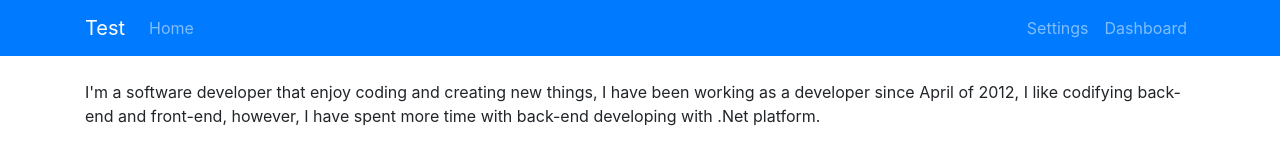
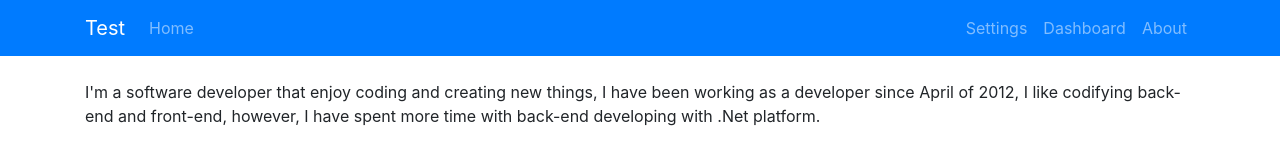
Before and after one commit to aderbalfarias/my-react, an Angular app: page / in a window 1280 px wide. Shown: the top 160 px of the page. Built offline with nearby package versions, Linux system fonts and the light colour scheme.

Commit message:
Adding about component to navbar

```diff
--- a/src/app/app-routing.module.ts
+++ b/src/app/app-routing.module.ts
@@ -5,12 +5,14 @@ import { SettingsComponent } from './components/settings/settings.component';
 import { DashboardComponent } from './components/dashboard/dashboard.component';
 import { HomeComponent } from './components/home/home.component';
 import { NotFoundComponent } from './components/not-found/not-found.component';
+import { AboutComponent } from './components/about/about.component';
 
 const routes: Routes = [
     { path: '', component: HomeComponent },
     { path: 'dashboard', component: DashboardComponent },
     { path: 'settings', component: SettingsComponent },
     { path: 'notfound', component: NotFoundComponent },
+    { path: 'about', component: AboutComponent },
     //{ path: '**', component: DashboardComponent }
 ];
 
--- a/src/app/components/navbar/navbar.component.html
+++ b/src/app/components/navbar/navbar.component.html
@@ -24,6 +24,9 @@
             <li class="nav-item">
                 <a routerLink="/dashboard" class="nav-link">Dashboard</a>
             </li>
+            <li class="nav-item">
+                <a routerLink="/about" class="nav-link">About</a>
+            </li>
             <!-- <li *ngIf="isLoggedIn" class="nav-item">
                 <a href="#" (click)="onLogoutClick()" class="nav-link">Logout</a>
             </li> -->
```
